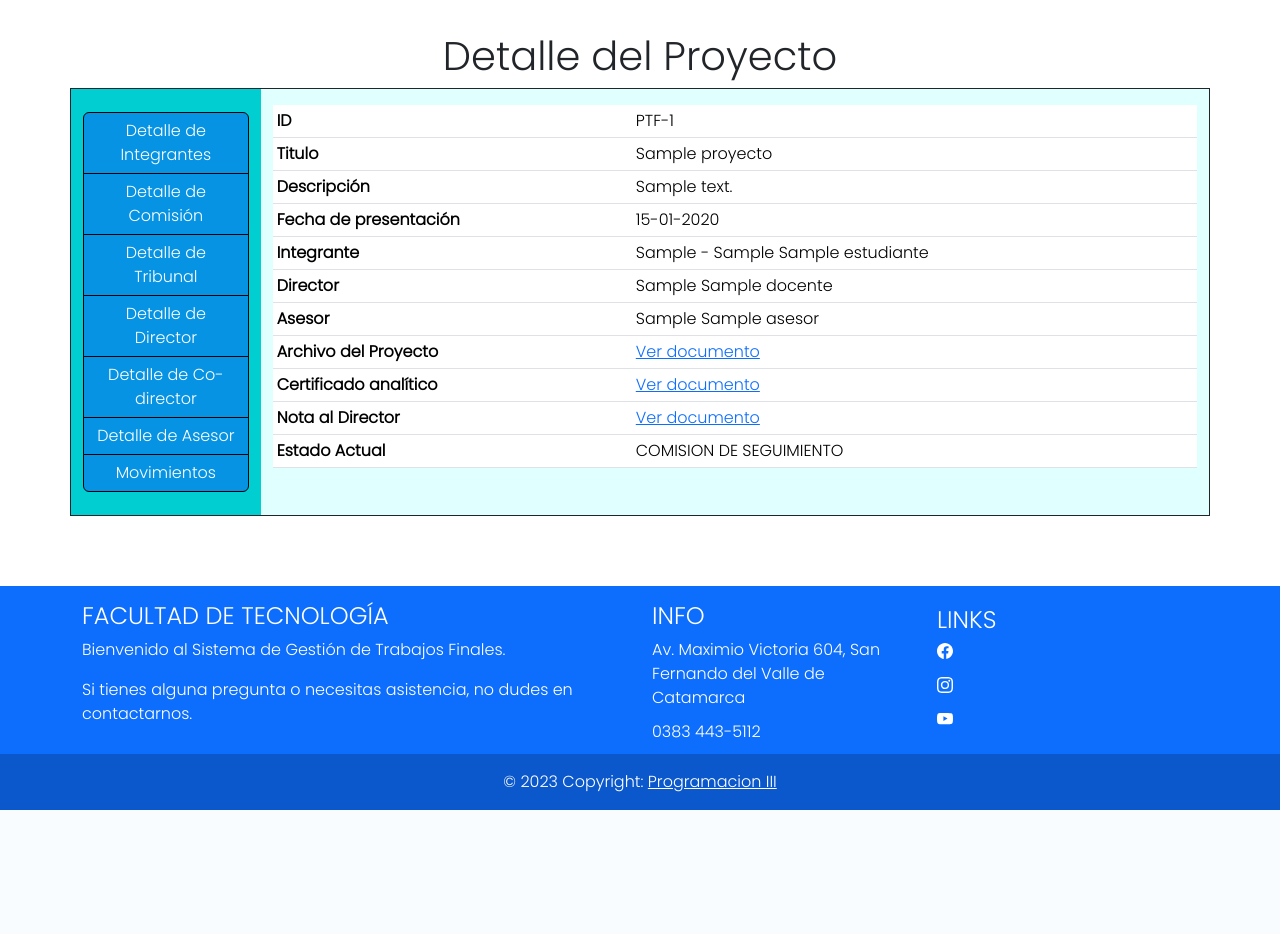
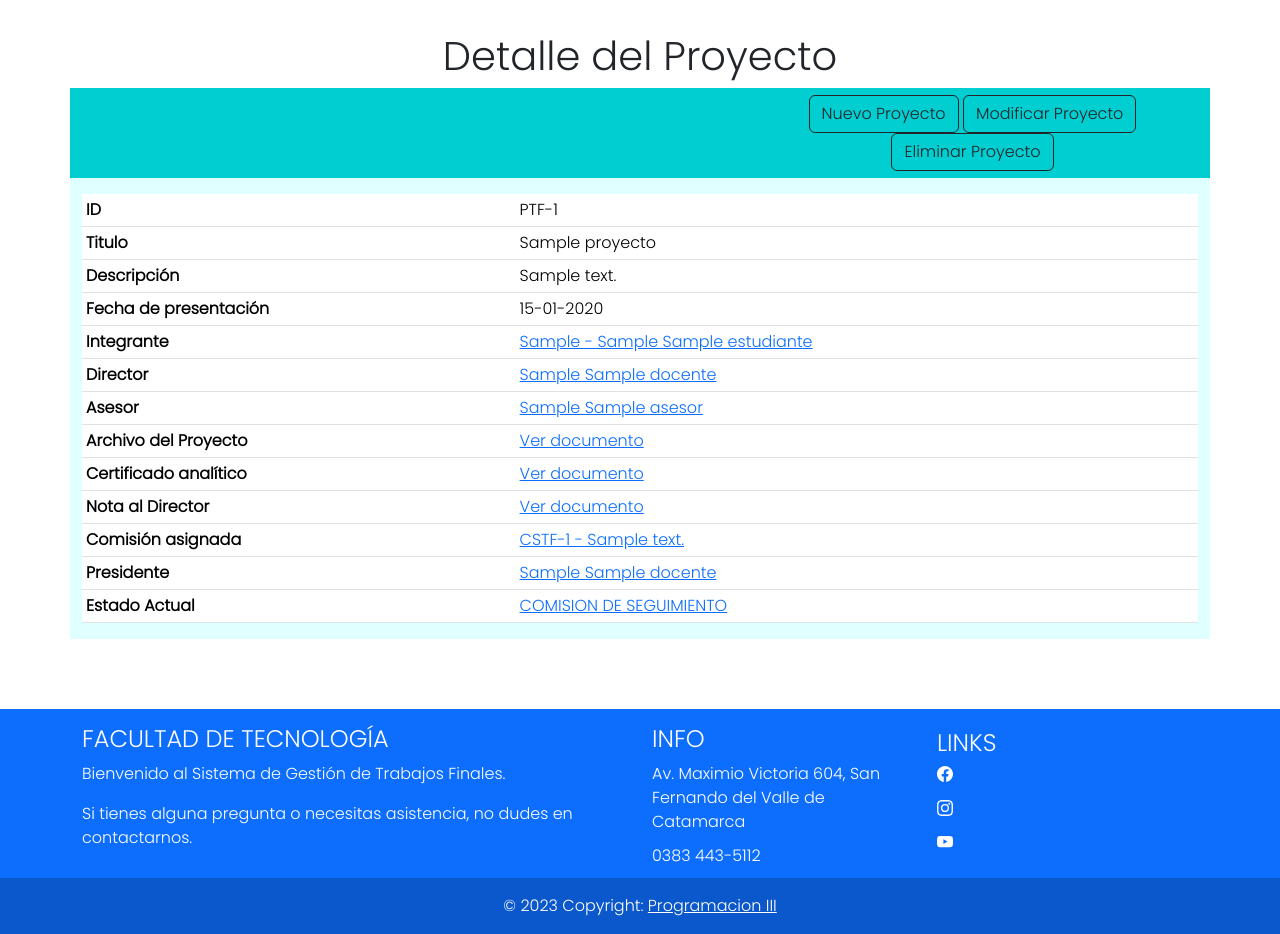
Before and after one commit to VicRamD/lab-prog-3, a Django app: page /index/proyectos/1/ in a window 1280 px wide. Shown: the part 56-990 px from the top of the page. Before the commit the page ends 866 px from the top, so only its background shows below. Run offline with Django 5.2, Linux system fonts and the light colour scheme; tables that the repository leaves empty hold one stand-in row (values such as "Sample post").

Commit message:
Consultar detalle de integrantes desde el proyecto y tribunal

```diff
--- a/gestion/forms.py
+++ b/gestion/forms.py
@@ -10,7 +10,7 @@ class ProyectoForm(forms.ModelForm):
         fields = ('titulo','descripcion', 'fecha_presentacion', 'proyecto_escrito', 'certificado_analitico', 'nota_aceptacion')
 
         widgets = {
-            'fecha_presentacion': DateInput(format='%d-m-Y%',attrs={'type': 'date'})
+            'fecha_presentacion': DateInput(format='%d-m-Y%', attrs={'type': 'date'})
         }
 class EvaluacionForm(forms.ModelForm):
     class Meta:
@@ -32,7 +32,7 @@ class ComisionForm(forms.ModelForm):
 class TribunalForm(forms.ModelForm):
     class Meta:
         model = Tribunal
-        fields = ('numero_disposicion', 'fecha_disposicion', 'disposicion', 'proyecto')
+        fields = ('numero_disposicion', 'fecha_disposicion', 'disposicion')
 
     widgets = {
         'fecha_disposicion': DateInput(format='%d-m-Y%', attrs={'type': 'date'})
--- a/gestion/templates/proyectos/detalleProyecto.html
+++ b/gestion/templates/proyectos/detalleProyecto.html
@@ -7,22 +7,19 @@
 {% block content %}
   <div class="body-pages pt-3">
     <h1 class="textoPrincipal pt-3 text-center">Detalle del Proyecto</h1>
-    <div class="container p-6 border border-dark">
+    <div class="container p-6 border-dark">
+        <div class="row bg-color-oscuro text-right">
+            <div class="col-sm-7"></div>
+            <div class="col-sm-5">
+              <div class="btn justify-content-end">
+              <a href="{% url 'gestion:nuevo_proyecto' %}" class="btn btn-outline-dark">Nuevo Proyecto</a>
+              <a href="#" class="btn btn-outline-dark">Modificar Proyecto</a>
+              <a href="#" class="btn btn-outline-dark">Eliminar Proyecto</a>
+              </div>
+            </div>
+      </div>
       <div class="row">
-        <div class="col-sm-2 btn-group-vertical">
-            <a href="#" class="btn bam">Detalle de Integrantes</a>
-            <a href="{% url 'gestion:detalle_integrantes_comision' id_comision %}" class="btn bam">Detalle de Comisión</a>
-            {% if id_tribunal != 0 %}
-            <a href="{% url 'gestion:detalle_integrantes_tribunal' id_tribunal %}" class="btn bam">Detalle de Tribunal</a>
-            {% else %}
-            <a href="{% url 'gestion:nuevo_tribunal' %}" class="btn bam">Asignar Tribunal</a>
-            {% endif %}
-            <a href="#" class="btn bam">Detalle de Director</a>
-            <a href="#" class="btn bam">Detalle de Co-director</a>
-            <a href="#" class="btn bam">Detalle de Asesor</a>
-            <a href="{% url 'gestion:movimientos' proyecto.id %}" class="btn bam">Movimientos</a>
-        </div>
-        <div class="col-sm-10 columna-tabla">
+        <div class="col-sm-12 columna-tabla">
           <div class="table-responsive mt-3">
             <table class="table table-hover table-sm">
                 <tr>
@@ -44,19 +41,19 @@
                 {% for integrante in proyecto.proyecto_integrante.all%}
                 <tr>
                     <th>Integrante</th>
-                    <td>{{integrante.estudiante.matricula}} - {{integrante.estudiante.apellido}} {{integrante.estudiante.nombre}}</td>
+                    <td><a href="{% url 'persona:detalle_estudiante' integrante.estudiante.id %}">{{integrante.estudiante.matricula}} - {{integrante.estudiante.apellido}} {{integrante.estudiante.nombre}}</a></td>
                 </tr>
                 {% endfor %}
                 {% for rol in proyecto.proyecto.all%}
                 <tr>
                     <th>{{rol.descripcion}}</th>
-                    <td>{{rol.docente.apellido}} {{rol.docente.nombre}}</td>
+                    <td><a href="{% url 'persona:detalle_docente' rol.docente.id %}">{{rol.docente.apellido}} {{rol.docente.nombre}}</a></td>
                 </tr>
                 {% endfor %}
                 {% for asesor in proyecto.asesor_proyecto.all%}
                 <tr>
                     <th>Asesor</th>
-                    <td>{{asesor.asesor.apellido}} {{asesor.asesor.nombre}}</td>
+                    <td><a href="{% url 'persona:detalle_asesor' asesor.asesor.id %}">{{asesor.asesor.apellido}} {{asesor.asesor.nombre}}</a></td>
                 </tr>
                 {% endfor %}
                 <tr>
@@ -72,8 +69,20 @@
                     <td><a href="{{proyecto.nota_aceptacion.url}}">Ver documento</a></td>
                 </tr>
                 <tr>
+                    <th>Comisión asignada</th>
+                    <td><a href="{% url 'gestion:detalle_integrantes_comision' proyecto.comision_proyecto.comision.id %}">CSTF-{{proyecto.comision_proyecto.comision.id}} - {{proyecto.comision_proyecto.comision.descripcion}}</a></td>
+                </tr>
+                {% if tribunal_true %}
+                {% for rol in proyecto.tribunal_proyecto.tribunal.all%}
+                <tr>
+                    <th>{{rol.descripcion}}</th>
+                    <td><a href="{% url 'persona:detalle_docente' rol.docente.id %}">{{rol.docente.apellido}} {{rol.docente.nombre}}</a></td>
+                </tr>
+                {% endfor %}
+                {% endif %}
+                <tr>
                     <th>Estado Actual</th>
-                    <td>{{proyecto.proyecto_instancia.last.descripcion}}</td>
+                    <td><a href="{% url 'gestion:movimientos' proyecto.id %}">{{proyecto.proyecto_instancia.last.descripcion}}</a></td>
                 </tr>
             </table>
           </div>
--- a/gestion/templates/tribunales/registro.html
+++ b/gestion/templates/tribunales/registro.html
@@ -36,11 +36,6 @@
                                                 <label for="{{ form_tribunal.disposicion.id_for_label }}" class="mt-1 mb-2 form-label">Documento de disposicion:</label>
                                                     {{form_tribunal.disposicion}}
                                                     {{form_tribunal.disposicion.errors}}
-                                            </div>
-                                            <div class="form-group">
-                                                <label for="{{ form_tribunal.proyecto.id_for_label }}" class="mt-1 mb-2 form-label">Seleccione un proyecto:</label>
-                                                    {{form_tribunal.proyecto}}
-                                                    {{form_tribunal.proyecto.errors}}
                                             </div>
                                             <div class="form-group">
                                                 <label for="presidente_seleccionado" class="mt-1 mb-2 form-label">Seleccione un Presidente:</label>
--- a/gestion/urls.py
+++ b/gestion/urls.py
@@ -6,8 +6,8 @@ app_name = 'gestion'
 urlpatterns = [
     #path('', views.index, name='index'),
     path('proyectos/', views.seccionProyectos, name='proyectos'),
+    path('proyectos/nuevo_proyecto', views.nuevoProyecto, name='nuevo_proyecto'),
     path('proyectos/<int:id>/', views.detalleProyecto, name='detalle_proyecto'),
-    path('proyectos/nuevo_proyecto', views.nuevoProyecto, name='nuevo_proyecto'),
     path('movimientos/<int:id>/', views.movimientos, name='movimientos'),
     path('movimientos/cargar-nuevo-PTF/<int:id>/', views.cargarNuevoPTF, name='cargar-nuevo-PTF'),
     path('estadisticas/', views.estadisticas, name='estadisticas'),
@@ -16,6 +16,6 @@ urlpatterns = [
     path('comision/detalle-integrantes/<int:id>/', views.detalleIntegrantesComision, name='detalle_integrantes_comision'),
     path('comision/detalle-proyectos/<int:id>/', views.detalleProyectosComision, name='detalle_proyectos_comision'),
     path('tribunales/', views.seccionTribunales, name='tribunales'),
-    path('tribunales/nuevo_tribunal', views.nuevoTribunal, name='nuevo_tribunal'),
+    path('tribunales/nuevo_tribunal/<int:id>/', views.nuevoTribunal, name='nuevo_tribunal'),
     path('tribunales/detalle-integrantes/<int:id>/', views.detalleIntegrantesTribunal, name='detalle_integrantes_tribunal')
 ]
--- a/gestion/views.py
+++ b/gestion/views.py
@@ -6,6 +6,7 @@ from django.utils import timezone
 from django.urls import reverse
 from datetime import datetime
 import os
+from django.db.models import OuterRef, Subquery
 
 from gestion.models import Proyecto, Comision, InstanciaEvaluacion, ComisionProyecto, Tribunal, Evaluacion
 from gestion.forms import ProyectoForm, EvaluacionForm, DefensaForm, ComisionForm, TribunalForm
@@ -56,13 +57,15 @@ def agregarInstanciaEvaluacion(descripcion, proyecto):
 
 
 def filtrarProyectoPorEstado(estado):
-    if estado != 'TODOS':
-        instancias_filtradas = InstanciaEvaluacion.objects.filter(descripcion=estado)
-        proyectos_asociados = Proyecto.objects.filter(proyecto_instancia__in=instancias_filtradas).order_by(
-            '-fecha_presentacion')
-        proyectos_lista = list(proyectos_asociados)
+    proyectos = Proyecto.objects.all().order_by('-fecha_presentacion')
+    proyectos_lista = []
+    if estado == 'TODOS':
+        proyectos_lista = proyectos
     else:
-        proyectos_lista = Proyecto.objects.all().order_by('-fecha_presentacion')
+        for proyecto in proyectos:
+            if proyecto.proyecto_instancia.last().descripcion == estado:
+                proyectos_lista.append(proyecto)
+
     return proyectos_lista
 
 
@@ -75,29 +78,43 @@ def filtrarProyectoPorRango(fecha_desde, fecha_hasta):
 
 
 def filtrarProyectoEstadoYRango(estado, fecha_desde, fecha_hasta):
-    proyectos_rango = filtrarProyectoPorRango(fecha_desde, fecha_hasta)
-    instancias_filtradas = InstanciaEvaluacion.objects.filter(descripcion=estado)
-    proyectos_asociados = proyectos_rango.filter(proyecto_instancia__in=instancias_filtradas).order_by(
-        '-fecha_presentacion')
-    return proyectos_asociados
+    proyectos_estado = filtrarProyectoPorEstado(estado)
+    formato_fecha = "%Y-%m-%d"
+    fecha_desde = datetime.strptime(fecha_desde, formato_fecha).date()
+    fecha_hasta = datetime.strptime(fecha_hasta, formato_fecha).date()
+
+    proyectos_en_rango = []
+
+    for proyecto in proyectos_estado:
+        if fecha_desde <= proyecto.fecha_presentacion <= fecha_hasta:
+            proyectos_en_rango.append(proyecto)
+
+    return proyectos_en_rango
+
 
 
 def seccionProyectos(request):
+    proyectos = Proyecto.objects.all().order_by('-fecha_presentacion')
     if request.method == 'POST':
         estado_seleccionado = request.POST.get('estado_seleccionado')
         fecha_desde = request.POST.get('fecha_desde')
         fecha_hasta = request.POST.get('fecha_hasta')
+        proyectos_lista = proyectos
+        print("antes de if")
         if estado_seleccionado != 'TODOS' and fecha_desde and fecha_hasta:
+            print("Primer if")
             proyectos_lista = filtrarProyectoEstadoYRango(estado_seleccionado, fecha_desde, fecha_hasta)
-        elif estado_seleccionado:
+        elif estado_seleccionado != 'TODOS':
+            print("Segundo")
             proyectos_lista = filtrarProyectoPorEstado(estado_seleccionado)
         elif fecha_desde and fecha_hasta:
+            print("antes de filtrar")
             proyectos_lista = filtrarProyectoPorRango(fecha_desde, fecha_hasta)
 
         return render(request, 'proyectos/proyectos.html', {'proyectos': proyectos_lista})
 
-    proyectos = Proyecto.objects.all().order_by('-fecha_presentacion')
     return render(request, 'proyectos/proyectos.html', {'proyectos': proyectos})
+
 
 
 def verificar_tiene_tribunal(proyecto_id):
@@ -115,19 +132,15 @@ def verificar_tiene_tribunal(proyecto_id):
 def detalleProyecto(request, id):
     try:
         proyecto = get_object_or_404(Proyecto, id=id)
-        id_comision = proyecto.comision_proyecto.comision.id
         id_tribunal = proyecto.tribunal_proyecto.id
-
         return render(request, 'proyectos/detalleProyecto.html', {
             'proyecto': proyecto,
-            'id_comision': id_comision,
-            'id_tribunal': id_tribunal})
+            'tribunal_true': id_tribunal})
     except Proyecto.tribunal_proyecto.RelatedObjectDoesNotExist:
         messages.success(request, 'El usuario no tiene tribunal.')
         return render(request, 'proyectos/detalleProyecto.html', {
             'proyecto': proyecto,
-            'id_comision': id_comision,
-            'id_tribunal': 0})
+            'tribunal_true': False})
 
 
 def nuevoProyecto(request):
@@ -150,7 +163,7 @@ def nuevoProyecto(request):
             messages.success(request, 'Se ha creado el proyecto correctamente.')
             # return redirect(reverse('gestion:detalle_proyecto', args={proyecto_instance.id}))
             # return redirect('gestion:detalle_proyecto', proyecto_instance.id)
-            return redirect('gestion:nuevo_tribunal')
+            return redirect('gestion:nuevo_tribunal',proyecto_instance.id)
     else:
         form_proyecto = ProyectoForm(prefix='proyecto')
 
@@ -342,14 +355,17 @@ def agregarIntegrantesTribunal(integrantes, tribunal, rol):
         integrante_tribunal_instance.save()
 
 
-def nuevoTribunal(request):
+def nuevoTribunal(request, id):
     if request.method == 'POST':
         form_tribunal = TribunalForm(request.POST, request.FILES, prefix='tribunal')
         presidente_seleccionado = request.POST.getlist('presidente_seleccionado')
         vocales_seleccionados = request.POST.getlist('vocales_seleccionados')
         vocales_suplentes_seleccionados = request.POST.getlist('vocales_suplentes_seleccionados')
         if form_tribunal.is_valid() and presidente_seleccionado and vocales_seleccionados and vocales_suplentes_seleccionados:
-            tribunal_instance = form_tribunal.save()
+            #tribunal_instance = form_tribunal.save()
+            tribunal_instance = form_tribunal.save(commit=False)
+            tribunal_instance.proyecto = get_object_or_404(Proyecto, id=id)
+            tribunal_instance.save()
             agregarIntegrantesTribunal(presidente_seleccionado, tribunal_instance, 'Presidente')
             agregarIntegrantesTribunal(vocales_seleccionados, tribunal_instance, 'Vocal')
             agregarIntegrantesTribunal(vocales_suplentes_seleccionados, tribunal_instance, 'Vocal suplente')
--- a/persona/views.py
+++ b/persona/views.py
@@ -40,7 +40,7 @@ def nuevoAsesor(request):
                                                         'tipo_persona': 'asesor'})
 
 def asesorDetalle(request, pk):
-    asesor = get_object_or_404(Estudiante, pk=pk)
+    asesor = get_object_or_404(Asesor, pk=pk)
     return render(request, 'detalle_persona.html',
                   {'persona': asesor, 'tipo_persona': 'asesor'})
 
@@ -59,6 +59,6 @@ def nuevoDocente(request):
                                                         'tipo_persona':'docente'})
 
 def docenteDetalle(request, pk):
-    docente = get_object_or_404(Estudiante, pk=pk)
+    docente = get_object_or_404(Docente, pk=pk)
     return render(request, 'detalle_persona.html',
                   {'persona': docente, 'tipo_persona': 'docente'})
```
Also changed, not shown: gestion/templates/comision/registro_CSTF.html (+5 -5 lines), gestion/templates/proyectos/proyectos.html (+9 -6 lines), gestion/templates/tribunales/tribunales.html (+15 -4 lines), persona/templates/detalle_persona.html (+6 -3 lines).
